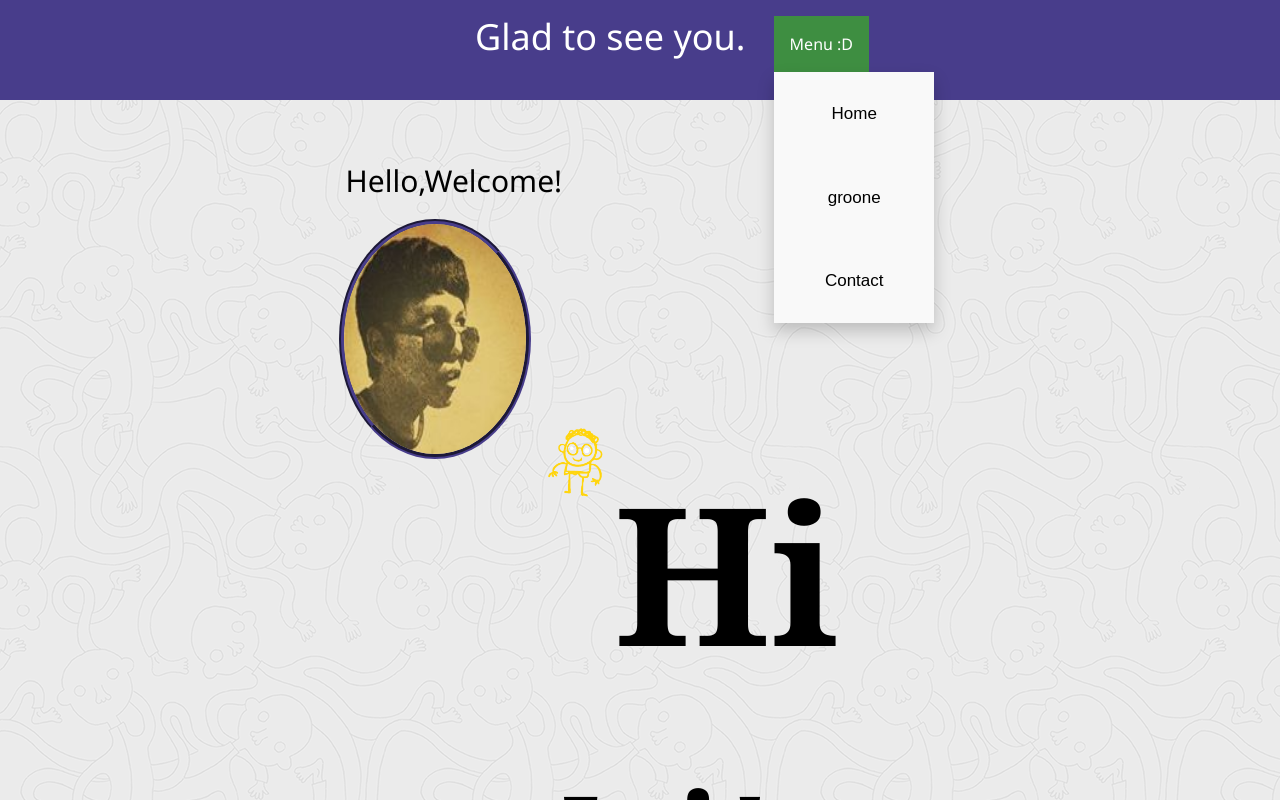
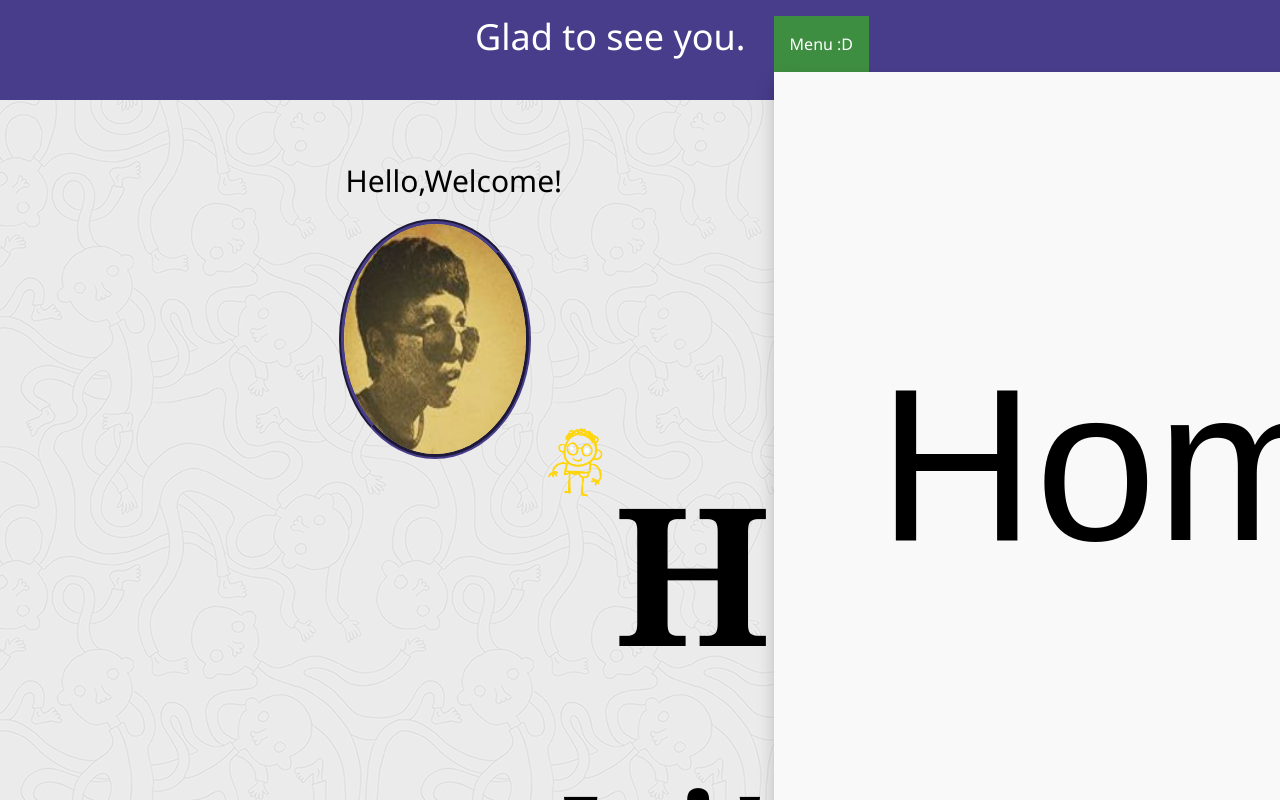
Before and after one commit to Cherriesa/groone101.github.io, a plain HTML site: page index.html in a window 1280 px wide. Both pictures are taken after a click on the button "Menu :D". Shown: the top 800 px of the page. Drawn offline with nearby package versions, Linux system fonts and the light colour scheme.

Commit message:
Update style.css

```diff
--- a/style.css
+++ b/style.css
@@ -106,7 +106,7 @@ p{
 
 #juling{
     font-family: Arial, Helvetica, sans-serif;
-    font-size: 17;
+    font-size: 17vw;
 
 
 }
```
